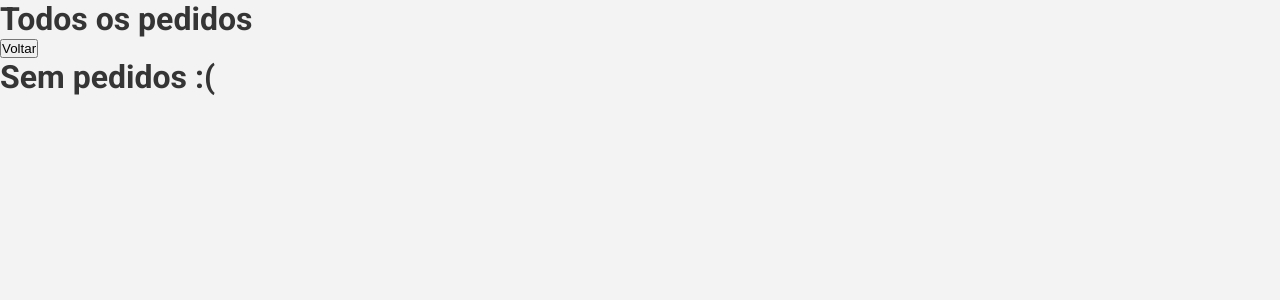
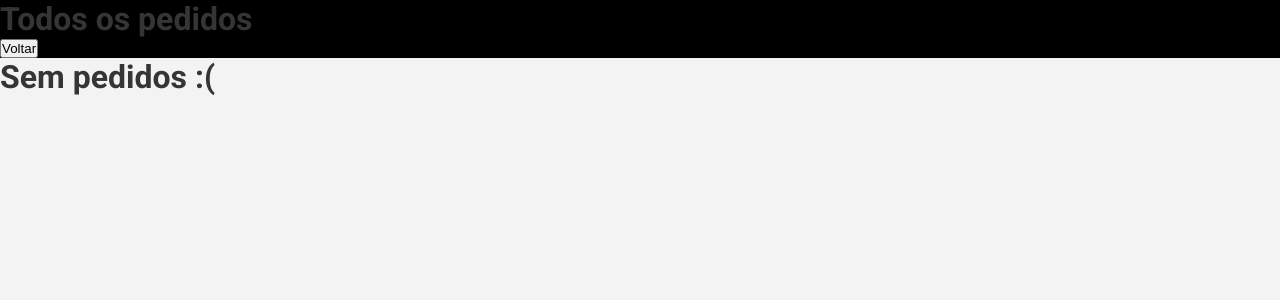
Before and after one commit to vidarafael/Loja-Restaurante, a React (Create React App) app in the folder front/: page /pedidos in a window 1280 px wide. Shown: the top 300 px of the page. Built offline with nearby package versions, Linux system fonts and the light colour scheme.

Commit message:
criando header

```diff
--- a/front/src/components/Foods.tsx
+++ b/front/src/components/Foods.tsx
@@ -4,7 +4,6 @@ import { useDispatch } from 'react-redux'
 import {ADD_REQUEST} from '../actions/foodAction'
 import { IFood } from '../models/Food'
 import { Card } from "./Card"
-import { isTokenKind } from 'typescript';
 
 interface ParamTypes {
   food: string
--- /dev/null
+++ b/front/src/components/Header.tsx
@@ -0,0 +1,15 @@
+import React from "react";
+
+function Header(props: any) {
+
+  return (
+    <>
+      <header>
+        {props.children}
+      </header>
+    </>
+  )
+
+}
+
+export { Header }
--- a/front/src/pages/HomePage.tsx
+++ b/front/src/pages/HomePage.tsx
@@ -1,12 +1,15 @@
 import React from 'react';
 import {Link} from 'react-router-dom'
 import Cart from '../components/Cart'
+import {Header} from "../components/Header"
 
 function HomePage() {
 
   return (
     <>
-      <h1>...Página Principal...</h1>
+      <Header>
+        <h1>...Página Principal...</h1>
+      </Header>
       <Link to="menu/prato"><button>Fazer Pedido</button></Link>
       <Cart/>
     </>
--- a/front/src/pages/MenuPage.tsx
+++ b/front/src/pages/MenuPage.tsx
@@ -1,14 +1,18 @@
 import React from 'react';
 import {Link} from 'react-router-dom'
 import Cart from '../components/Cart'
+import {Header} from "../components/Header"
 
 function MenuPage() {
 
   return (
     <>
-      <h1>Página de Pedidos</h1>
-      <Link to="/"><button>Voltar pra home page</button></Link>
-      <Link to="/pedidos"><button>Todos os Pedidos</button></Link>
+      <Header>
+        <h1>Página de Pedidos</h1>
+        <Link to="/"><button>Voltar pra home page</button></Link>
+        <Link to="/pedidos"><button>Todos os Pedidos</button></Link>
+      </Header>
+
       <div>
         <br/>
         <Link to="/menu/prato"><button>Pratos</button></Link>
--- a/front/src/pages/Requests.tsx
+++ b/front/src/pages/Requests.tsx
@@ -4,6 +4,7 @@ import {useSelector} from 'react-redux'
 import { BsCaretUpFill, BsCaretDownFill } from "react-icons/bs"
 import {useDispatch} from 'react-redux'
 import { ADD_REQUEST, DECREMENT_QUANTITY } from '../actions/foodAction';
+import {Header} from "../components/Header"
 
 interface IFoodNew {
   id: string,
@@ -26,8 +27,11 @@ function Requests() {
 
   return (
     <>
-      <h1>Todos os pedidos</h1>
-      <Link to="/menu/prato"><button>Voltar</button></Link>
+      <Header>
+        <h1>Todos os pedidos</h1>
+        <Link to="/menu/prato"><button>Voltar</button></Link>
+      </Header>
+
       <ul>
         {comidas.map((it:IFoodNew, index ) => {
           return (
--- a/front/src/style.css
+++ b/front/src/style.css
@@ -8,6 +8,10 @@ body {
   background-color: #f3f3f3;
   color: rgb(54, 53, 53);
   font-family: "Roboto", sans-serif;
+}
+
+header {
+  background-color: black;
 }
 
 button {
```
Also changed, not shown: 1 other file (tests, documents, lock files or other folders).
